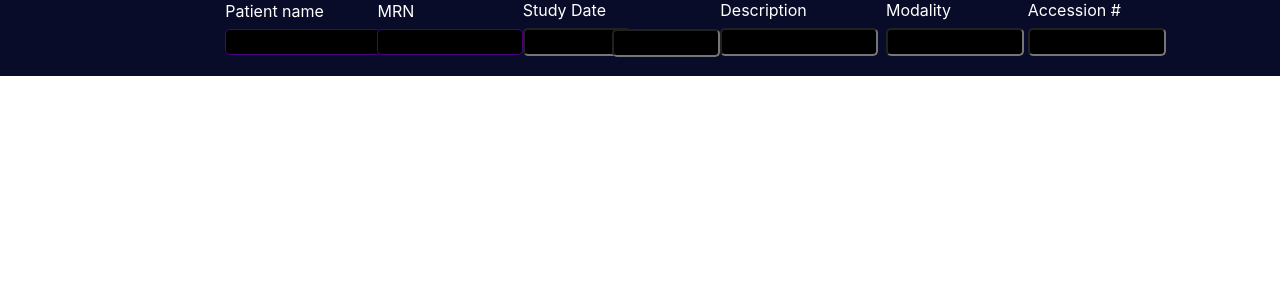
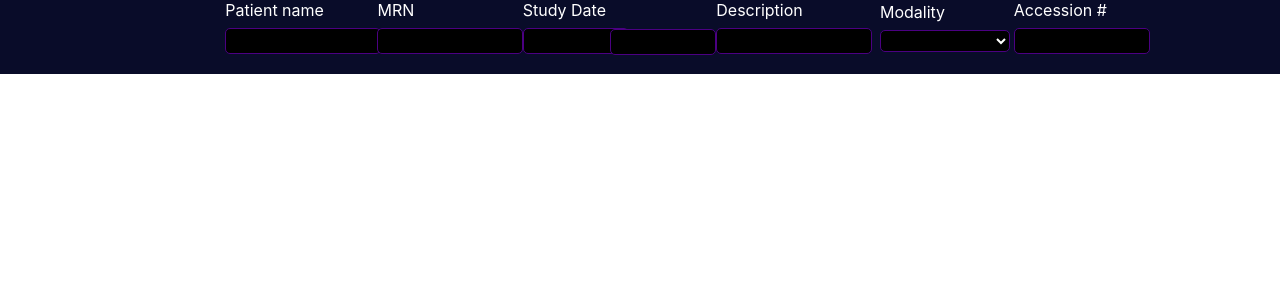
Before and after one commit to ArjunChorath/project_login_page_2, a React (Create React App) app: page / in a window 1280 px wide. Shown: the top 300 px of the page. Built offline with nearby package versions, Linux system fonts and the light colour scheme.

Commit message:
dropdown_checkbox_first_commit

```diff
--- a/package.json
+++ b/package.json
@@ -14,6 +14,7 @@
     "react": "^18.2.0",
     "react-dom": "^18.2.0",
     "react-scripts": "5.0.1",
+    "react-select": "^5.8.0",
     "web-vitals": "^2.1.4"
   },
   "scripts": {
--- a/src/component/SearchBarFilter.js
+++ b/src/component/SearchBarFilter.js
@@ -2,7 +2,25 @@ import { Box } from '@mui/material'
 import React, { useState } from 'react'
 
 export const SearchBarFilter = () => {
-    const [isClicked,setIsClicked]=useState(false);
+    const [isClickedPatient,setIsClickedPatient]=useState(false);
+    const [isClickedMRN, setIsClickedMRN] = useState(false);
+    const [isClickedStartStudyDate,setIsClickedStartStudyDate]=useState(false);
+    const [isClickedEndStudyDate, setIsClickedEndtStudyDate]=useState(false);
+    const [isClickedDescription, setIsClickedDescription] = useState(false);
+    const [isClickedModality, setIsClickedModality] = useState(false);
+    const [isClickedAccession, setIsClickedAccession] = useState(false);
+    const [selectedOptions,setSelectedOptions]=useState([]);
+
+    const options = [
+     'option1','option2','option3'
+    ];
+
+    const handleChange=(event)=>{
+      setSelectedOptions(event.target.value)
+
+    }
+
+
   return (
     <Box>
       <Box
@@ -39,13 +57,12 @@ export const SearchBarFilter = () => {
                   width: "150px",
                   height: "22px",
                   marginBottom: "10px",
-                  outline:"none",
+                  outline: "none",
                   borderRadius: "5px",
-                  border:`1px solid ${isClicked ? "cyan":"indigo"}`
-
+                  border: `1px solid ${isClickedPatient ? "cyan" : "indigo"}`,
                 }}
-                onFocus={() => setIsClicked(true)}
-                onBlur={()=>setIsClicked(false)}
+                onFocus={() => setIsClickedPatient(true)}
+                onBlur={() => setIsClickedPatient(false)}
               ></input>
             </Box>
           </Box>
@@ -63,11 +80,11 @@ export const SearchBarFilter = () => {
                   height: "22px",
                   marginBottom: "10px",
                   borderRadius: "5px",
-                  border:`1px solid ${isClicked ? "cyan":"indigo"}`
-
+                  outline: "none",
+                  border: `1px solid ${isClickedMRN ? "cyan" : "indigo"}`,
                 }}
-                onFocus={() => setIsClicked(true)}
-                onBlur={()=>setIsClicked(false)}
+                onFocus={() => setIsClickedMRN(true)}
+                onBlur={() => setIsClickedMRN(false)}
               ></input>
             </Box>
           </Box>
@@ -85,7 +102,13 @@ export const SearchBarFilter = () => {
                   height: "22px",
                   marginBottom: "10px",
                   borderRadius: "5px",
+                  outline: "none",
+                  border: `1px solid ${
+                    isClickedStartStudyDate ? "cyan" : "indigo"
+                  }`,
                 }}
+                onFocus={() => setIsClickedStartStudyDate(true)}
+                onBlur={() => setIsClickedStartStudyDate(false)}
               ></input>
             </Box>
           </Box>
@@ -103,7 +126,13 @@ export const SearchBarFilter = () => {
                   height: "22px",
                   marginTop: "19px",
                   borderRadius: "5px",
+                  outline: "none",
+                  border: `1px solid ${
+                    isClickedEndStudyDate ? "cyan" : "indigo"
+                  }`,
                 }}
+                onFocus={() => setIsClickedEndtStudyDate(true)}
+                onBlur={() => setIsClickedEndtStudyDate(false)}
               ></input>
             </Box>
           </Box>
@@ -121,7 +150,13 @@ export const SearchBarFilter = () => {
                   height: "22px",
                   marginBottom: "10px",
                   borderRadius: "5px",
+                  outline: "none",
+                  border: `1px solid ${
+                    isClickedDescription ? "cyan" : "indigo"
+                  }`,
                 }}
+                onFocus={() => setIsClickedDescription(true)}
+                onBlur={() => setIsClickedDescription(false)}
               ></input>
             </Box>
           </Box>
@@ -129,7 +164,10 @@ export const SearchBarFilter = () => {
           <Box sx={{ position: "relative", left: "-6%", marginBottom: "10px" }}>
             <Box sx={{ display: "flex", flexDirection: "column" }}>
               <Box sx={{ color: "white", marginBottom: "8px" }}>Modality</Box>
-              <input
+              <select
+              value={selectedOptions}
+              onChange={handleChange}
+
                 style={{
                   backgroundColor: "black",
                   color: "white",
@@ -137,8 +175,19 @@ export const SearchBarFilter = () => {
                   height: "22px",
                   marginBottom: "10px",
                   borderRadius: "5px",
+                  outline: "none",
+                  border: `1px solid ${isClickedModality ? "cyan" : "indigo"}`,
                 }}
-              ></input>
+                onFocus={() => setIsClickedModality(true)}
+                onBlur={() => setIsClickedModality(false)}
+              >
+                <option value="" disabled></option>
+          {options.map((option, index) => (
+            <option key={index} value={option}>
+              {option}
+            </option>
+          ))}
+              </select>
             </Box>
           </Box>
 
@@ -157,7 +206,13 @@ export const SearchBarFilter = () => {
                   height: "22px",
                   marginBottom: "10px",
                   borderRadius: "5px",
+                  outline: "none",
+                  border: `1px solid ${
+                    isClickedAccession ? "cyan" : "indigo"
+                  }`,
                 }}
+                onFocus={() => setIsClickedAccession(true)}
+                onBlur={() => setIsClickedAccession(false)}
               ></input>
             </Box>
           </Box>
```
Also changed, not shown: 1 other file (tests, documents, lock files or other folders).
